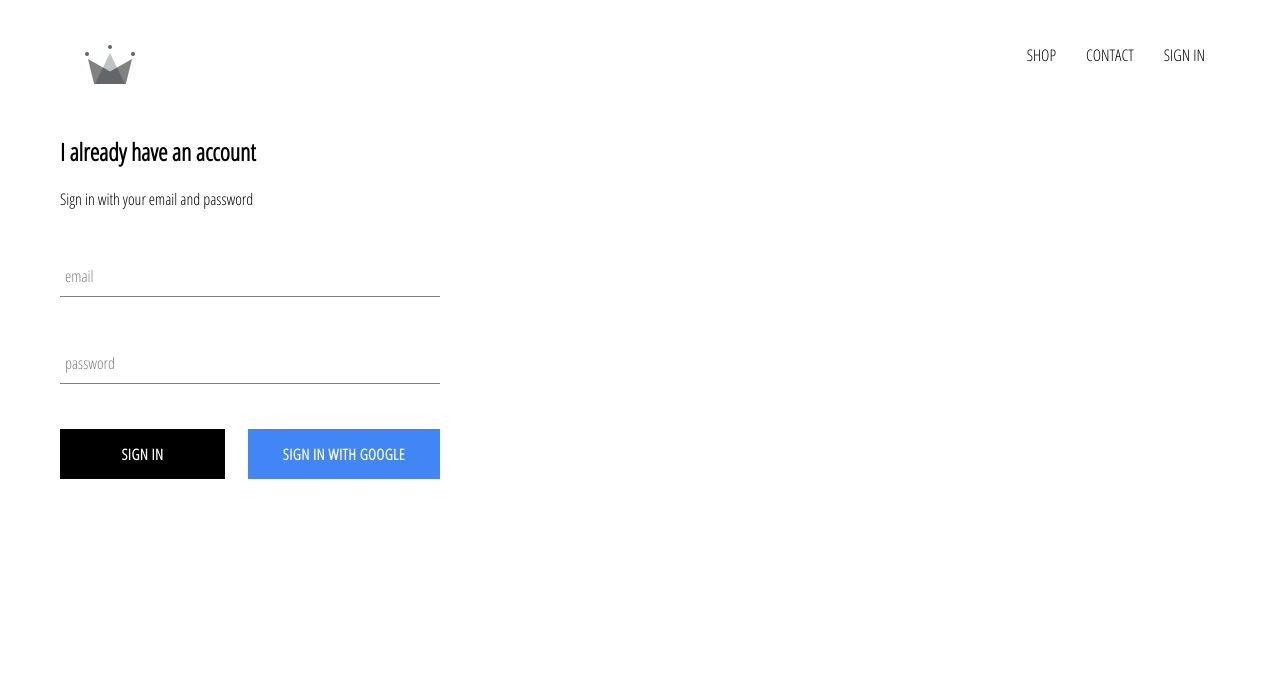
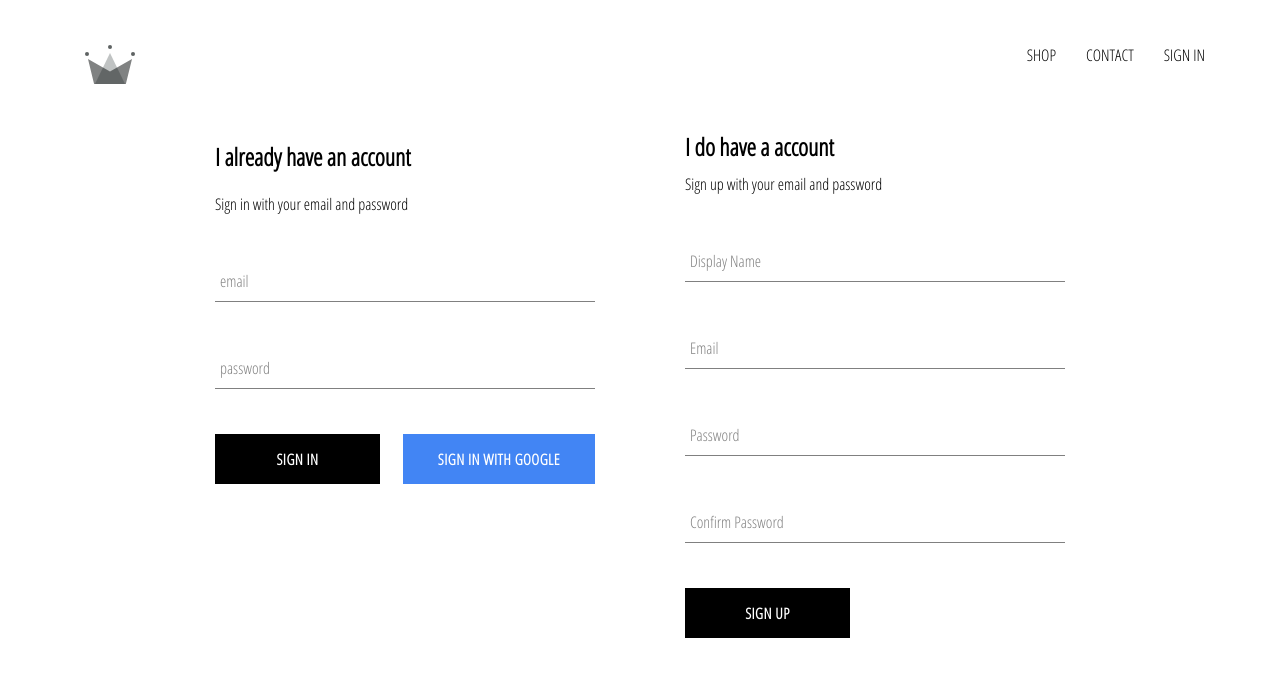
Before and after one commit to lakshitlj17/crwn-clothing, a React (Create React App) app: page /signin in a window 1280 px wide. Shown: the top 676 px of the page. Built offline with nearby package versions, Linux system fonts and the light colour scheme; no server answers.

Commit message:
implemented firebase utils, included ability to store into authenticated users into our firestore database

```diff
--- a/src/App.js
+++ b/src/App.js
@@ -6,8 +6,7 @@ import HomePage from './pages/homepage/homepage.component';
 import ShopPage from './pages/shop/shop.component';
 import SignInAndSignUpPage from './pages/sign-in-and-sign-up/sign-in-and-sign-up.component';
 import Header from './components/header/header.component';
-import { auth } from './firebase/firebase.utils';
-import { render } from '@testing-library/react';
+import { auth, createUserProfileDocument } from './firebase/firebase.utils';
 
 
 class App extends React.Component {
@@ -22,11 +21,25 @@ class App extends React.Component {
    unsubscribeFromAuth = null
 
    componentDidMount() {
-       this.unsubscribeFromAuth = auth.onAuthStateChanged(user => {
-       this.setState({ currentUser: user});
+       this.unsubscribeFromAuth = auth.onAuthStateChanged(async userAuth => {
+       if (userAuth) {
+         const userRef = await createUserProfileDocument(userAuth);
 
-       console.log(user);
-     });
+         userRef.onSnapshot(snapShot => {
+           this.setState({
+             currentUser: {
+               id: snapShot.id,
+               ...snapShot.data()
+             }
+           });
+
+           console.log(this.state);
+         });
+       }
+       else {
+         this.setState({ currentUser: userAuth});
+       }
+      });
    }
 
    componentWillUnmount() {
--- /dev/null
+++ b/src/components/sign-up/sign-up.component.jsx
@@ -0,0 +1,101 @@
+import React from 'react';
+
+import FormInput from '../form-input/form-input.component';
+import CustomButton from '../custom-button/custom-button.component';
+
+import { auth, createUserProfileDocument } from '../../firebase/firebase.utils';
+
+import './sign-up.styles.scss';
+
+class SignUp extends React.Component {
+    constructor() {
+        super();
+
+        this.state = {
+            displayName: '',
+            email: '',
+            password: '',
+            confirmPassword: ''
+        }
+    }
+
+    handleSubmit = async event => {
+        event.preventDefault();
+
+        const { displayName, email, password, confirmPassword } = this.state;
+
+        if(password !== confirmPassword) {
+            alert("passwords don't match")
+            return;
+        }
+
+        try {
+            const { user } = await auth.createUserWithEmailAndPassword(email, password);
+
+            await createUserProfileDocument(user, { displayName });
+
+            this.setState({
+                displayName: '',
+                email: '',
+                password: '',
+                confirmPassword: ''
+            });
+
+        } catch (error) {
+          console.error(error);
+        }
+    };
+
+    handleChange = event => {
+        const { name, value } = event.target;
+
+        this.setState({ [name]: value });
+    };
+
+    render() {
+        const { displayName, email, password, confirmPassword } = this.state;
+        return(
+            <div className='sign-up'>
+                <h2 className='title'>I do have a account</h2>
+                <span>Sign up with your email and password</span>
+                <form className='sign-up-form' onSubmit={this.handleSubmit}>
+                    <FormInput
+                       type='text'
+                       name='displayName'
+                       value={displayName}
+                       onChange={this.handleChange}
+                       label='Display Name'
+                       required
+                    />
+                    <FormInput
+                       type='email'
+                       name='email'
+                       value={email}
+                       onChange={this.handleChange}
+                       label='Email'
+                       required
+                    />
+                    <FormInput
+                       type='password'
+                       name='password'
+                       value={password}
+                       onChange={this.handleChange}
+                       label='Password'
+                       required
+                    />
+                    <FormInput
+                       type='password'
+                       name='confirmPassword'
+                       value={confirmPassword}
+                       onChange={this.handleChange}
+                       label='Confirm Password'
+                       required
+                    />
+                    <CustomButton type='submit'>SIGN UP</CustomButton>
+                </form>
+            </div>
+        )
+    }
+}
+
+export default SignUp;
--- /dev/null
+++ b/src/components/sign-up/sign-up.styles.scss
@@ -0,0 +1,9 @@
+.sign-up {
+    display: flex;
+    flex-direction: column;
+    width: 380px;
+
+    .title {
+      margin: 10px 0;
+    }
+  }
--- a/src/firebase/firebase.utils.js
+++ b/src/firebase/firebase.utils.js
@@ -5,11 +5,38 @@ import 'firebase/auth';
 const config = {
     apiKey: "AIzaSyDA9fzuTOiMMtlMuaKIXwvAYevterbVlt4",
     authDomain: "crwn-db-75d80.firebaseapp.com",
+    databaseURL: 'https://crwn-clothing-db.firestore.com',
     projectId: "crwn-db-75d80",
     storageBucket: "crwn-db-75d80.appspot.com",
     messagingSenderId: "866638145765",
     appId: "1:866638145765:web:d15f0b7cbd50bede668c0c",
     measurementId: "G-2QYGZ81QMF"
+};
+
+export const createUserProfileDocument = async (userAuth, additionalData) => {
+   if (!userAuth) return;
+
+   const userRef = firestore.doc(`users/${userAuth.uid}`);
+
+   const snapShot = await userRef.get();
+
+   if(!snapShot.exists) {
+       const { displayName, email } = userAuth;
+       const createdAt = new Date();
+
+       try {
+           await userRef.set({
+               displayName,
+               email,
+               createdAt,
+               ...additionalData
+           })
+       } catch (error) {
+             console.log('error creating user', error.message);
+       }
+   }
+
+   return userRef;
 };
 
 firebase.initializeApp(config);
--- a/src/pages/sign-in-and-sign-up/sign-in-and-sign-up.component.jsx
+++ b/src/pages/sign-in-and-sign-up/sign-in-and-sign-up.component.jsx
@@ -1,12 +1,14 @@
 import React from 'react';
 
 import SignIn from '../../components/sign-in/sign-in.component';
+import SignUp from '../../components/sign-up/sign-up.component';
 
 import './sign-in-and-sign-up.styles.scss';
 
 const SignInAndSignUpPage = () => (
     <div className='sign-in-and-sign-up'>
        <SignIn />
+       <SignUp />
     </div>
 );
 
--- a/src/pages/sign-in-and-sign-up/sign-in-and-sign-up.styles.scss
+++ b/src/pages/sign-in-and-sign-up/sign-in-and-sign-up.styles.scss
@@ -0,0 +1,6 @@
+.sign-in-and-sign-up {
+    width: 850px;
+    display: flex;
+    justify-content: space-between;
+    margin: 30px auto;
+  }
```
